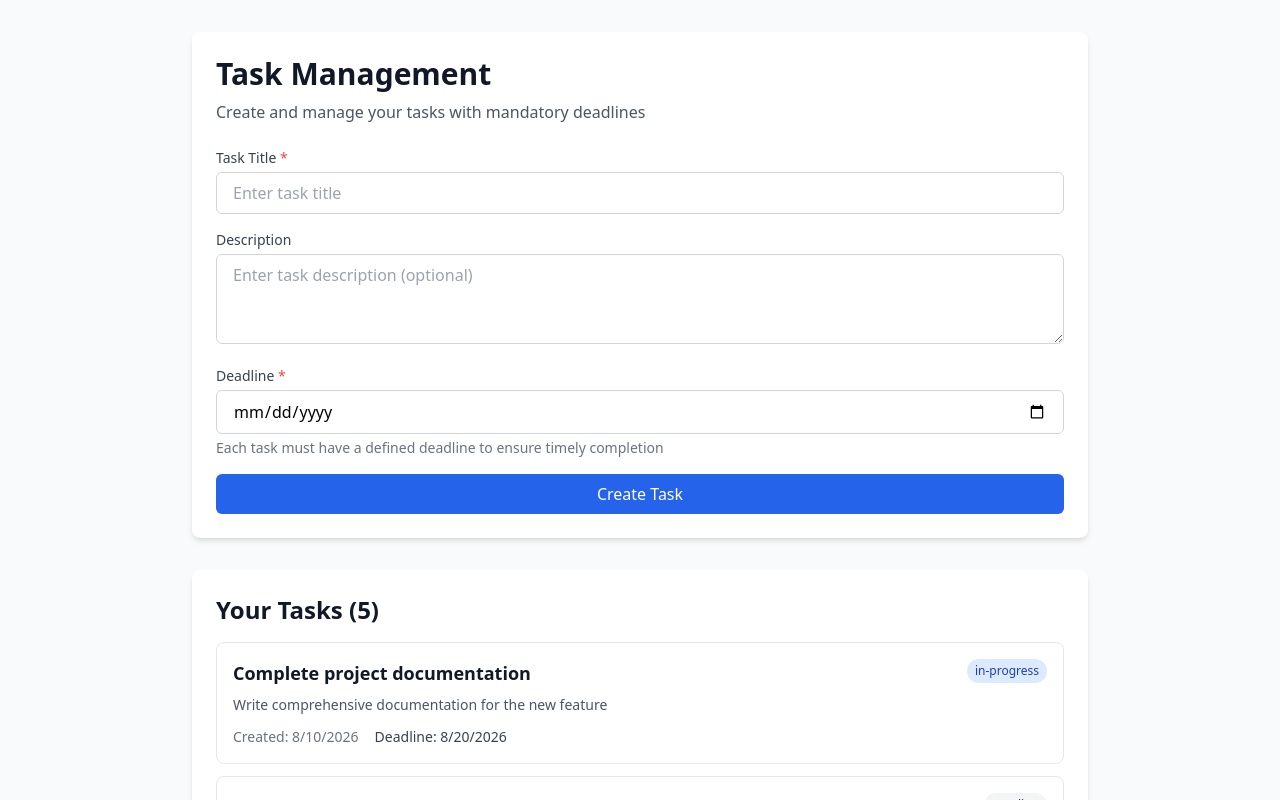
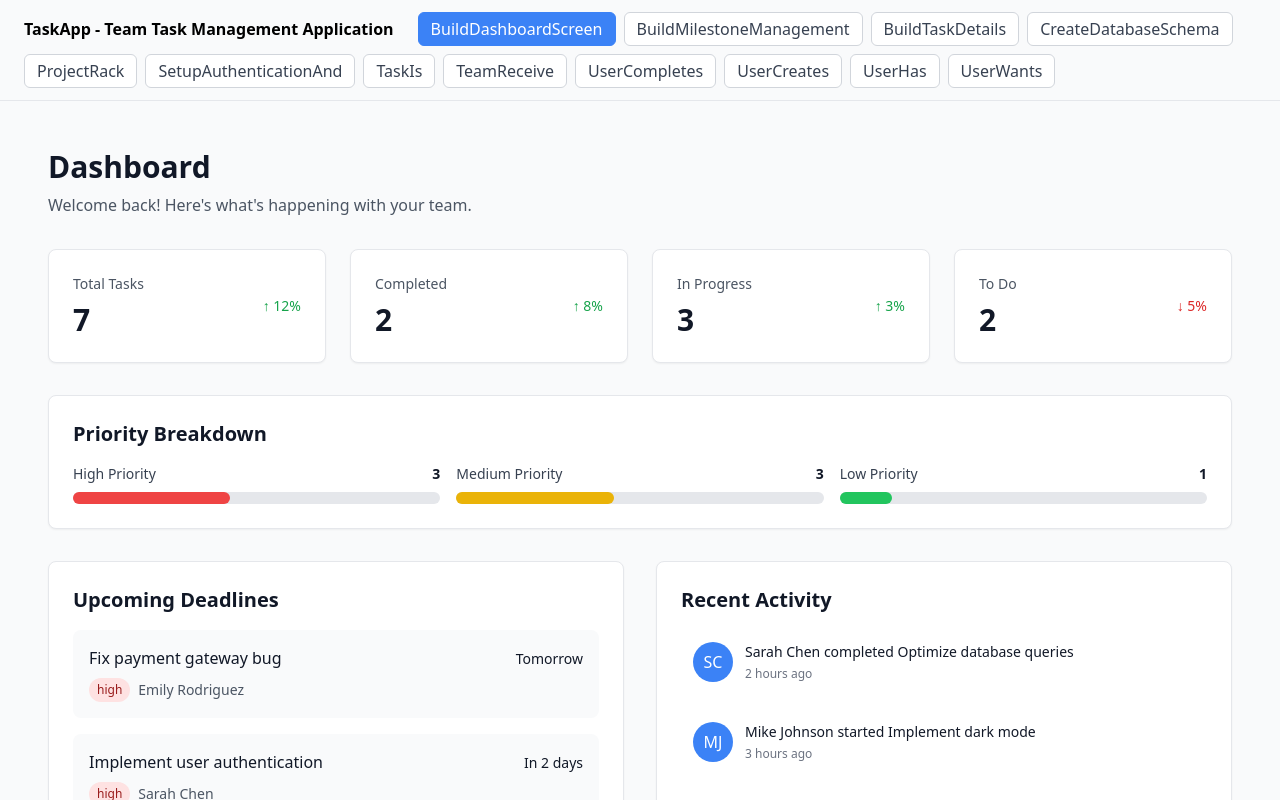
Before and after one commit to dhannan12/pilot-dev-test, a React (Vite) app: page / in a window 1280 px wide. Shown: the top 800 px of the page. Built offline with nearby package versions, Linux system fonts and the light colour scheme.

Commit message:
feat: App.tsx — 12 screens (SCRUM-733)

```diff
--- a/src/App.tsx
+++ b/src/App.tsx
@@ -1,5 +1,50 @@
-import UserCreates from './components/UserCreates'
+import React, { useState } from 'react'
+import BuildDashboardScreen from './components/BuildDashboardScreen.tsx'
+import BuildMilestoneManagement from './components/BuildMilestoneManagement.tsx'
+import BuildTaskDetails from './components/BuildTaskDetails.tsx'
+import CreateDatabaseSchema from './components/CreateDatabaseSchema.tsx'
+import ProjectRack from './components/ProjectRack.tsx'
+import SetupAuthenticationAnd from './components/SetupAuthenticationAnd.tsx'
+import TaskIs from './components/TaskIs.tsx'
+import TeamReceive from './components/TeamReceive.tsx'
+import UserCompletes from './components/UserCompletes.tsx'
+import UserCreates from './components/UserCreates.tsx'
+import UserHas from './components/UserHas.tsx'
+import UserWants from './components/UserWants.tsx'
+
+const screens = [
+  { name: 'BuildDashboardScreen', component: <BuildDashboardScreen /> },
+  { name: 'BuildMilestoneManagement', component: <BuildMilestoneManagement /> },
+  { name: 'BuildTaskDetails', component: <BuildTaskDetails /> },
+  { name: 'CreateDatabaseSchema', component: <CreateDatabaseSchema /> },
+  { name: 'ProjectRack', component: <ProjectRack /> },
+  { name: 'SetupAuthenticationAnd', component: <SetupAuthenticationAnd /> },
+  { name: 'TaskIs', component: <TaskIs /> },
+  { name: 'TeamReceive', component: <TeamReceive /> },
+  { name: 'UserCompletes', component: <UserCompletes /> },
+  { name: 'UserCreates', component: <UserCreates /> },
+  { name: 'UserHas', component: <UserHas /> },
+  { name: 'UserWants', component: <UserWants /> },
+]
 
 export default function App() {
-  return <UserCreates />
+  const [active, setActive] = useState(0)
+  return (
+    <div className="min-h-screen" style={{background:"#f9fafb"}}>
+      <header style={{borderBottom:"1px solid #e5e7eb",padding:"12px 24px",
+        display:"flex",gap:"8px",flexWrap:"wrap",alignItems:"center"}}>
+        <strong style={{marginRight:"16px"}}>TaskApp - Team Task Management Application</strong>
+        {screens.map((s, i) => (
+          <button key={i} onClick={() => setActive(i)}
+            style={{padding:"4px 12px",borderRadius:"6px",border:"1px solid",cursor:"pointer",
+              background: active===i ? "#3b82f6" : "white",
+              color: active===i ? "white" : "#374151",
+              borderColor: active===i ? "#3b82f6" : "#d1d5db"}}>
+            {s.name}
+          </button>
+        ))}
+      </header>
+      <main style={{padding:"24px"}}>{screens[active]?.component}</main>
+    </div>
+  )
 }
```
